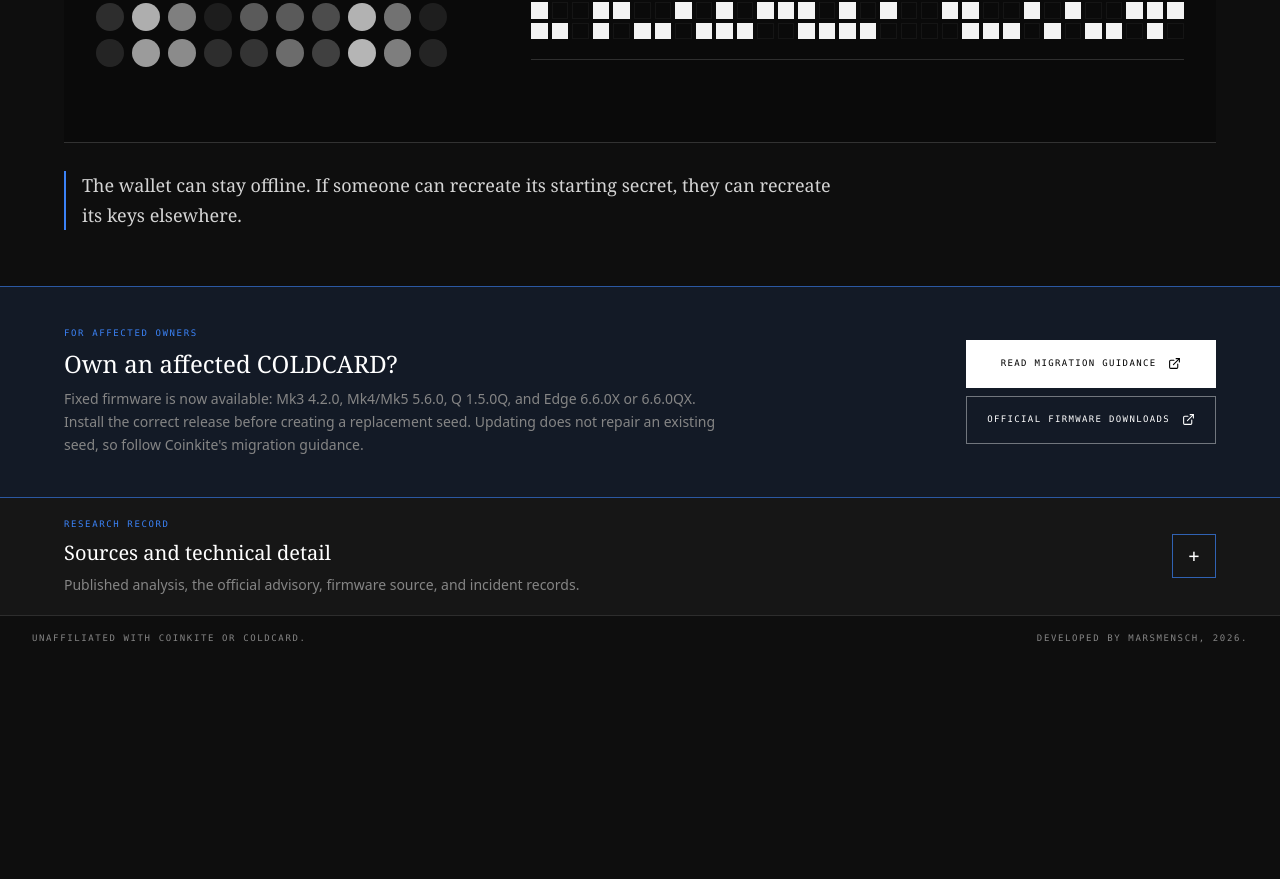
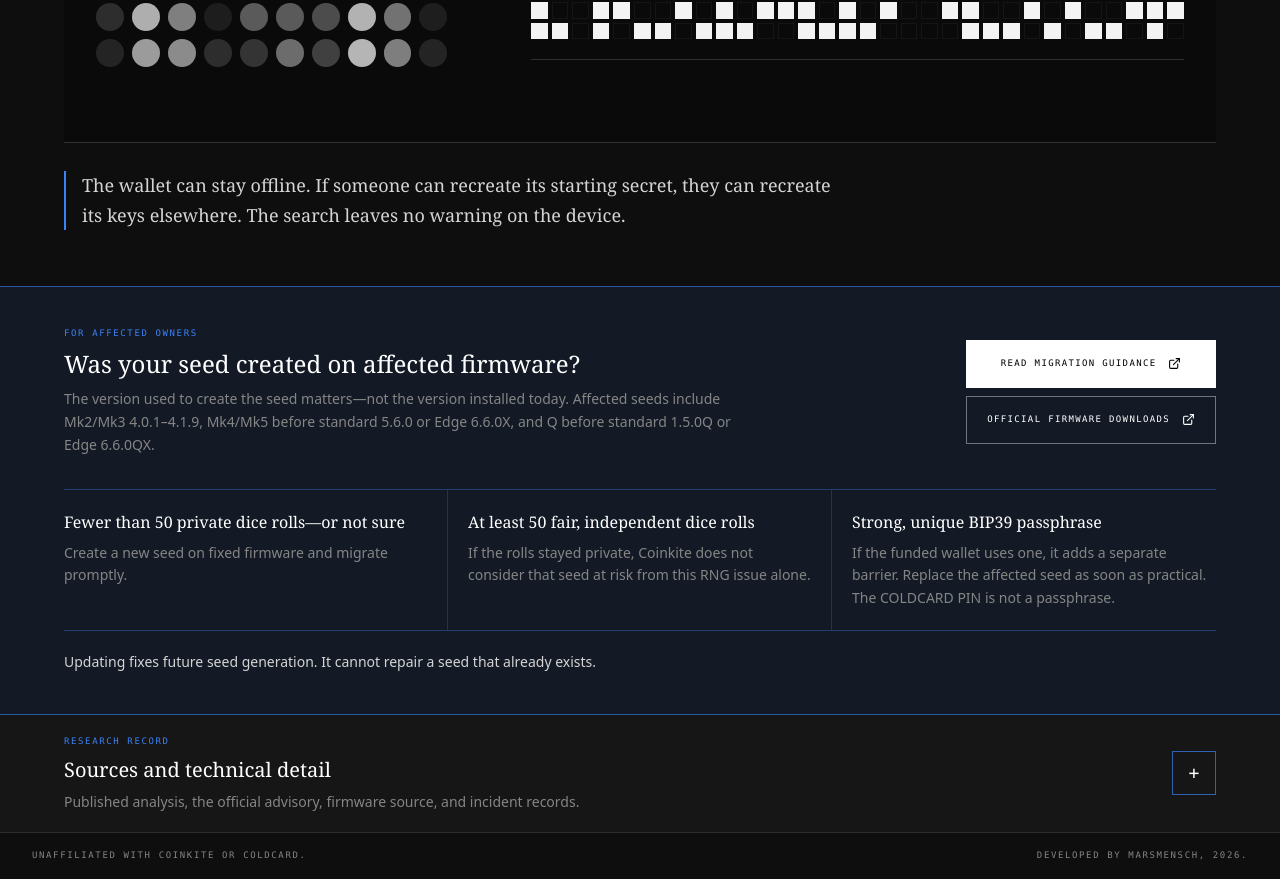
Before and after one commit to mars-llm/coldcard-entropy-collapse, a Next.js app: page / in a window 1280 px wide. Shown: the part 948-1827 px from the top of the page. Before the commit the page ends 1610 px from the top, so only its background shows below. Built offline with nearby package versions, Linux system fonts and the light colour scheme.

Commit message:
Update current entropy incident guidance

```diff
--- a/app/layout.tsx
+++ b/app/layout.tsx
@@ -4,7 +4,7 @@
 
 export const metadata: Metadata = {
   title: 'Entropy Collapse | Cold storage security case study',
-  description: 'An independent visual explanation of how a weak random-number fallback affected COLDCARD seed generation on 30 July 2026.',
+  description: 'A visual explanation of how a weak random-number fallback affected COLDCARD seed generation, why an offline wallet could still be exposed, and what affected owners should do.',
 };
 
 export default function RootLayout({ children }: { children: React.ReactNode }) {
--- a/components/EntropyStudy.tsx
+++ b/components/EntropyStudy.tsx
@@ -33,7 +33,7 @@
     label: '3',
     nav: 'Test a guess',
     title: 'A public address can confirm a recreated secret.',
-    body: 'Run the model to test all 64 simulated secrets against the public pattern.',
+    body: 'Run the model through all 64 simulated secrets. The public address is enough to check each guess.',
     action: 'Run the 64 guesses',
   },
 ] as const;
@@ -146,7 +146,7 @@
           <div className="mx-auto max-w-6xl">
             <header className="max-w-3xl">
               <p className="font-mono text-[9px] uppercase tracking-[0.2em] text-accent">
-                Cold storage security case study / 30 July 2026
+                Cold storage security case study / Updated 2 August 2026
               </p>
               <h1 className="mt-4 font-serif text-3xl leading-tight text-white sm:text-4xl lg:text-5xl">
                 How a weak random-number fallback exposed cold wallets.
@@ -251,18 +251,19 @@
             </div>
 
             <p className="mt-7 max-w-3xl border-l-2 border-accent pl-4 font-serif text-lg leading-relaxed text-ink">
-              The wallet can stay offline. If someone can recreate its starting secret, they can recreate its keys elsewhere.
+              The wallet can stay offline. If someone can recreate its starting secret, they can recreate its keys elsewhere. The search leaves no warning on the device.
             </p>
           </div>
         </section>
 
         <section id="owner-guidance" className="border-y border-accent/60 bg-accent/[0.10] px-4 py-10 md:px-8">
-          <div className="mx-auto grid max-w-6xl gap-5 sm:grid-cols-[1fr_auto] sm:items-center">
+          <div className="mx-auto max-w-6xl">
+            <div className="grid gap-5 sm:grid-cols-[1fr_auto] sm:items-center">
               <div>
                 <p className="font-mono text-[9px] uppercase tracking-[0.18em] text-accent">For affected owners</p>
-              <h2 className="mt-2 font-serif text-2xl text-white">Own an affected COLDCARD?</h2>
+                <h2 className="mt-2 font-serif text-2xl text-white">Was your seed created on affected firmware?</h2>
                 <p className="mt-2 max-w-2xl font-sans text-sm leading-relaxed text-ink-muted">
-                Fixed firmware is now available: Mk3 4.2.0, Mk4/Mk5 5.6.0, Q 1.5.0Q, and Edge 6.6.0X or 6.6.0QX. Install the correct release before creating a replacement seed. Updating does not repair an existing seed, so follow Coinkite&apos;s migration guidance.
+                  The version used to create the seed matters—not the version installed today. Affected seeds include Mk2/Mk3 4.0.1–4.1.9, Mk4/Mk5 before standard 5.6.0 or Edge 6.6.0X, and Q before standard 1.5.0Q or Edge 6.6.0QX.
                 </p>
               </div>
               <div className="flex flex-col gap-2 sm:items-stretch">
@@ -286,6 +287,26 @@
                 </a>
               </div>
             </div>
+
+            <dl className="mt-8 grid border-t border-accent/35 sm:grid-cols-3">
+              <div className="border-b border-accent/25 py-5 sm:border-b-0 sm:border-r sm:pr-5">
+                <dt className="font-serif text-base text-white">Fewer than 50 private dice rolls—or not sure</dt>
+                <dd className="mt-2 font-sans text-sm leading-relaxed text-ink-muted">Create a new seed on fixed firmware and migrate promptly.</dd>
+              </div>
+              <div className="border-b border-accent/25 py-5 sm:border-b-0 sm:border-r sm:px-5">
+                <dt className="font-serif text-base text-white">At least 50 fair, independent dice rolls</dt>
+                <dd className="mt-2 font-sans text-sm leading-relaxed text-ink-muted">If the rolls stayed private, Coinkite does not consider that seed at risk from this RNG issue alone.</dd>
+              </div>
+              <div className="py-5 sm:pl-5">
+                <dt className="font-serif text-base text-white">Strong, unique BIP39 passphrase</dt>
+                <dd className="mt-2 font-sans text-sm leading-relaxed text-ink-muted">If the funded wallet uses one, it adds a separate barrier. Replace the affected seed as soon as practical. The COLDCARD PIN is not a passphrase.</dd>
+              </div>
+            </dl>
+
+            <p className="border-t border-accent/35 pt-5 font-sans text-sm leading-relaxed text-ink">
+              Updating fixes future seed generation. It cannot repair a seed that already exists.
+            </p>
+          </div>
         </section>
 
         <details className="group border-b border-white/10 bg-white/[0.035] px-4 md:px-8">
@@ -308,16 +329,16 @@
                 The original fault was in seed generation. An air gap, a secure element, or a durable backup can protect against other failures, but none can change a wallet&apos;s starting randomness after it has been created.
               </p>
               <p>
-                Coinkite estimates roughly 40 bits of entropy for Mk3 seeds created on versions 4.0.1 through 4.1.9, and as little as 72 bits for affected Mk4, Mk5, and Q seeds. Its investigation remains ongoing, so treat model-specific search estimates as provisional and use the current official advisory for your device, firmware, and seed-creation method.
+                The published figures describe different assumptions. Coinkite currently estimates about 40 bits for affected Mk2/Mk3 seeds and about 72 bits for Mk4, Mk5, and Q. Block&apos;s 32-bit figure for later models is the secure-element input left once the fallback state and call history are fixed; with unknown timing state, Block gives a loose total ceiling below 73.3 bits. None of these figures is a measured attack time or a safe waiting period.
+              </p>
+              <p>
+                A public address is already enough to check a recreated seed. The full public key does not need to have appeared in an earlier spend. Candidate testing happens offline, so a watch-only wallet cannot show that the search is under way; it can only show a transaction after it is broadcast.
               </p>
               <p>
                 A recovered seed can identify addresses and activity from that wallet. That can reduce privacy in a CoinJoin or PayJoin when an affected participant&apos;s outputs are identified. It does not automatically identify every other participant or make every past transaction public.
               </p>
               <p>
                 In a shared wallet, one recovered key alone cannot spend from a policy that still needs a separate uncompromised key. Risk changes when the affected keys can satisfy a normal or recovery path, including a Miniscript path once its conditions are met.
-              </p>
-              <p>
-                The links below include the published analyses, the official migration advisory, firmware source, and the on-chain records discussed by researchers.
               </p>
             </div>
             <div className="mt-7 grid border-t border-white/10 sm:grid-cols-2">
```
Also changed, not shown: 1 other file (tests, documents, lock files or other folders). Lines whose indentation alone changed are shown as unchanged.
